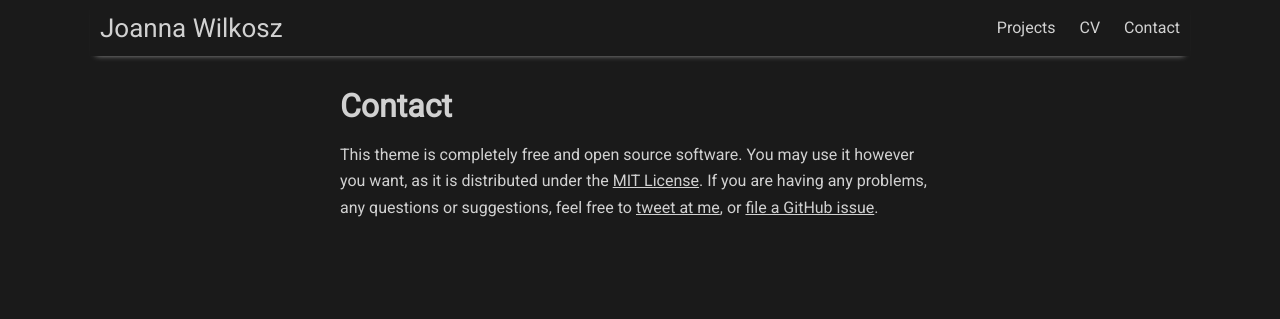
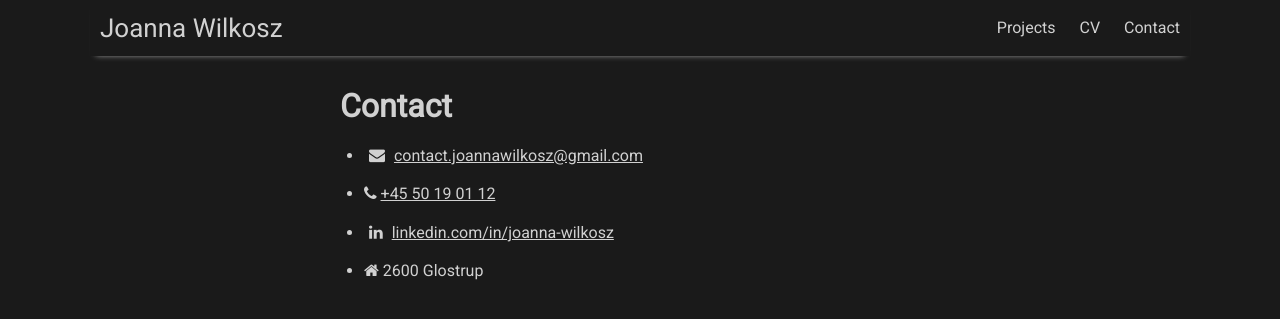
Before and after one commit to joanna-wi/joanna-wi.github.io, a Jekyll site: the page built from pages/contact.md, in a window 1280 px wide. Shown: the top 319 px of the page. Built offline with Jekyll 4.4.1, drawn with Linux system fonts in a browser that asks for light colours; nearby versions of some CDN libraries.

Commit message:
Update contact.md

```diff
--- a/pages/contact.md
+++ b/pages/contact.md
@@ -1,7 +1,12 @@
 ---
 layout: page
 title: Contact
-permalink: /contact
+permalink: /contact/
 ---
 
-This theme is completely free and open source software. You may use it however you want, as it is distributed under the [MIT License](http://choosealicense.com/licenses/mit/). If you are having any problems, any questions or suggestions, feel free to [tweet at me](https://twitter.com/intent/tweet?text=My%question%about%Millennial%is:%&amp;via=paululele), or [file a GitHub issue](https://github.com/lenpaul/Millennial/issues/new).
+<ul class="contact-list">
+  <li><i class="fa fa-envelope" aria-hidden="true"></i> <a href="mailto:your.email@example.com">contact.joannawilkosz@gmail.com</a></li>
+  <li><i class="fa fa-phone" aria-hidden="true"></i> <a href="tel:+4512345678">+45 50 19 01 12</a></li>
+  <li><i class="fa fa-linkedin" aria-hidden="true"></i> <a href="https://www.linkedin.com/in/joanna-wilkosz" target="_blank">linkedin.com/in/joanna-wilkosz</a></li>
+  <li><i class="fa fa-home" aria-hidden="true"></i> 2600 Glostrup</li>
+</ul>
```
